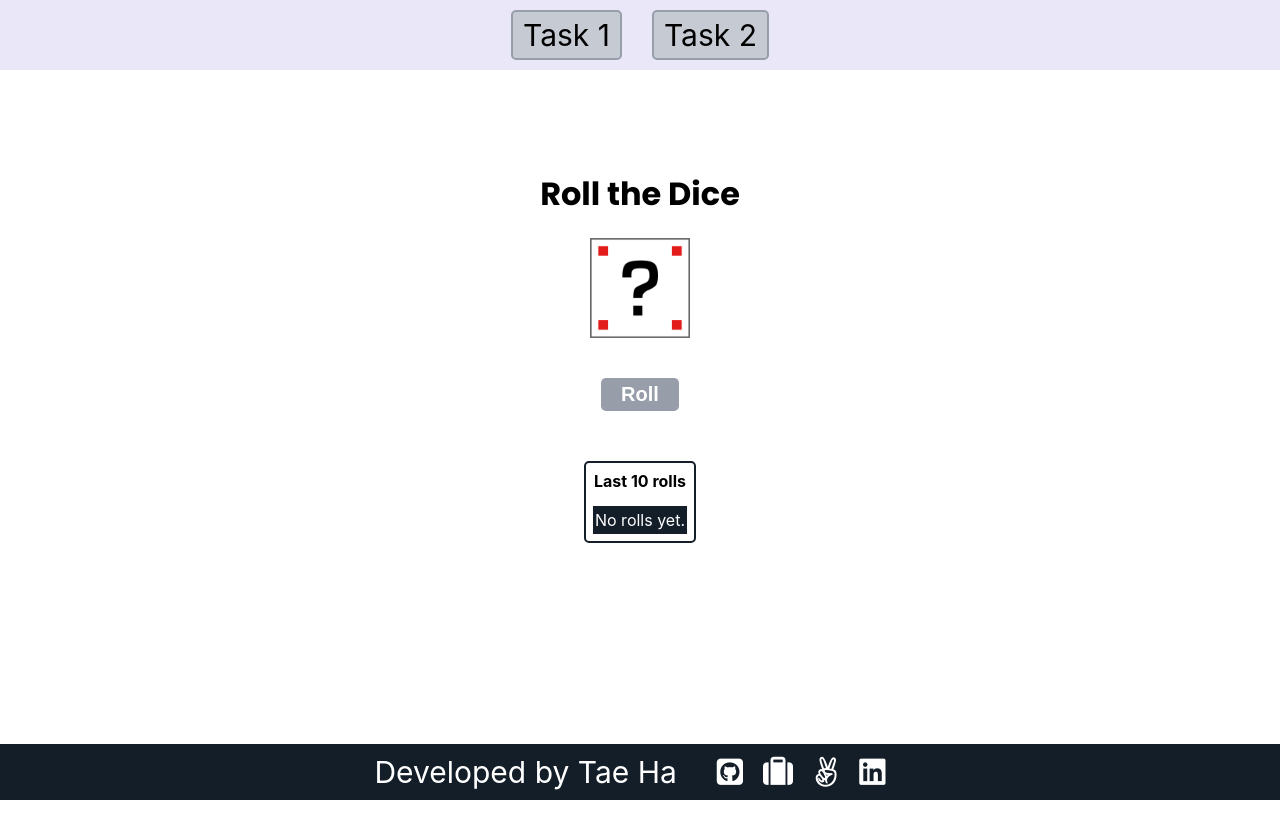
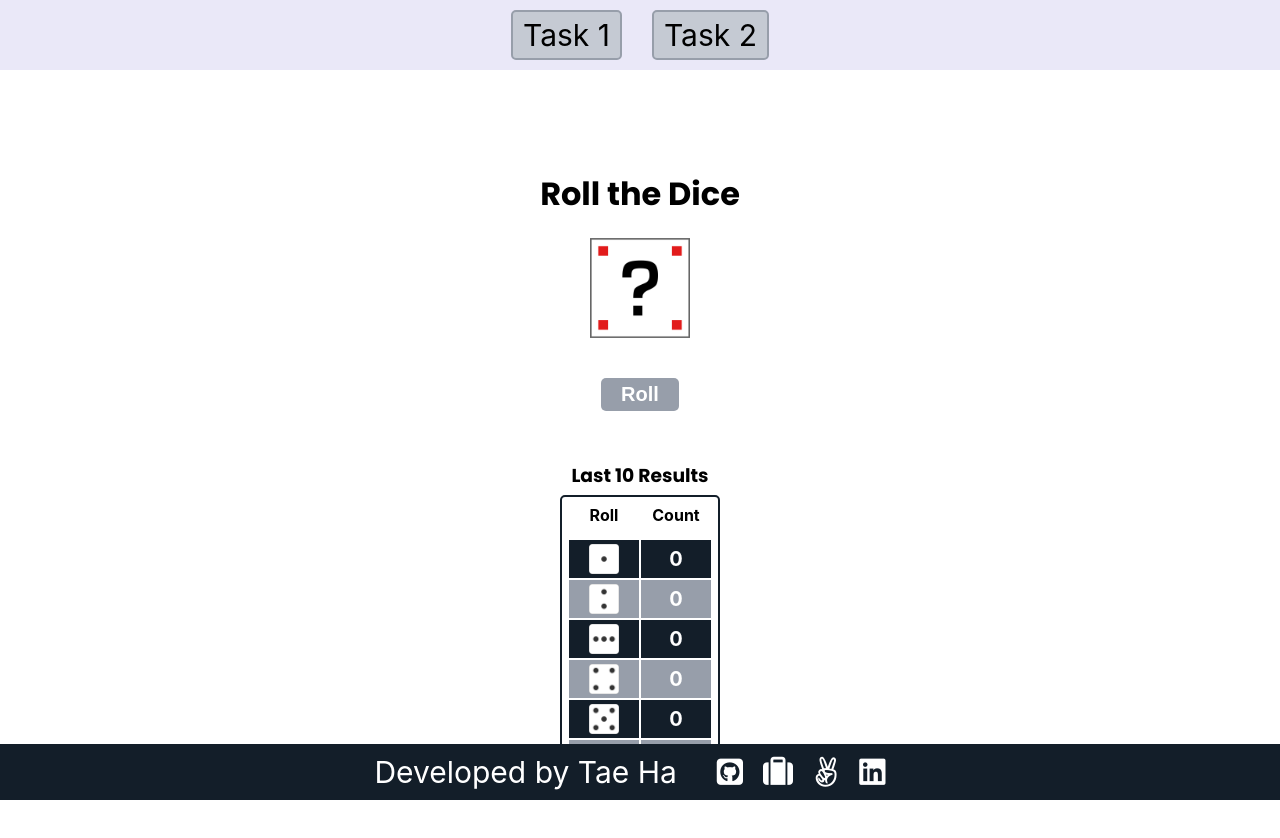
Before and after one commit to taeinha/pnp_tasks_taeha, a React (Create React App) app: page / in a window 1280 px wide. Shown: the top 838 px of the page. Before the commit the page ends 800 px from the top, so only its background shows below. Built offline with nearby package versions, Linux system fonts and the light colour scheme.

Commit message:
Update dice table to properly reflect tasks to show counts of each rolls of the dice

```diff
--- a/package.json
+++ b/package.json
@@ -8,7 +8,6 @@
     "gh-pages": "^3.1.0",
     "react": "^17.0.1",
     "react-dom": "^17.0.1",
-    "react-router-dom": "^5.2.0",
     "react-scripts": "3.4.4"
   },
   "scripts": {
--- a/src/App.js
+++ b/src/App.js
@@ -1,21 +1,23 @@
-import React from 'react';
-import { Switch, Route, withRouter } from 'react-router-dom';
+import React, { useState } from 'react';
 import ChangeString from './components/ChangeString';
 import Dice from './components/Dice';
 import Footer from './components/Footer';
 import NavBar from './components/NavBar';
 
 function App() {
+
+  const [ step, setStep ] = useState(1);
+
   return (
     <div className="App">
-      <NavBar />
-      <Switch>
-        <Route exact path="/pnp_tasks_taeha/task-two" component={ChangeString} />
-        <Route path="/" component={Dice} />
-      </Switch>
+      <NavBar setStep={setStep} />
+
+      {step === 1 && <Dice />}
+      {step === 2 && <ChangeString />}
+
       <Footer />
     </div>
   );
 }
 
-export default withRouter(App);
+export default App;
--- a/src/components/Dice.jsx
+++ b/src/components/Dice.jsx
@@ -12,35 +12,52 @@ const Dice = props => {
   const [state, setState] = useState({
     rolling: false,
     results: [],
+    counts: {
+      1: 0,
+      2: 0,
+      3: 0,
+      4: 0,
+      5: 0,
+      6: 0
+    }
   });
-  const { results, rolling } = state;
+  const { results, rolling, counts } = state;
 
   const roll = async () => {
     if (rolling) return;
     let result = Math.floor(Math.random() * 6) + 1;
-    await setState({ rolling: true, results });
-    await setTimeout(() => setState({
-      results: [ result, ...results.slice(0, 9) ],
+    await setState({ rolling: true, results, counts });
+    await setTimeout(() => addResult(result), 2000);
+  };
+
+  const addResult = (roll) => {
+    const newResults = Object.assign(results);
+    const newCounts = Object.assign(counts);
+
+    if (newResults.length >= 10) {
+      newCounts[newResults.pop()]--;
+    }
+
+    newResults.unshift(roll);
+    newCounts[roll]++;
+
+    setState({
+      results: newResults,
       rolling: false,
-    }), 2000);
-
+      counts: newCounts
+    });
   };
 
   const tableResults = () => {
-    return results.length > 0 ? (
+    return (
       <>
-        { results.map((num, i) => (
+        { Object.keys(counts).map((roll, i) => (
           <tr key={`result-${i}`}>
-            <td>
-              <img src={diceAssets[num]} alt="dice"/> {num}
-            </td>
+            <td><img src={diceAssets[roll]} alt="dice"/></td>
+            <td className="dice-counts">{counts[roll]}</td>
           </tr>
         )) }
       </>
-    ) : (
-      <tr>
-        <td>No rolls yet.</td>
-      </tr>
     );
   };
 
@@ -58,8 +75,8 @@ const Dice = props => {
   return (
     <div className='dice-container'>
       <h1>Roll the Dice</h1>
-      <img src={renderDice()} className='dice-image' alt="dice"/>
       <div className='dice-top'>
+        <img src={renderDice()} className='dice-image' alt="dice"/>
         <button
           onClick={roll}
         >
@@ -68,10 +85,12 @@ const Dice = props => {
       </div>
 
       <div className='dice-bottom'>
+        <h3>Last 10 Results</h3>
         <table className='dice-table'>
           <thead>
             <tr>
-              <th>Last 10 rolls</th>
+              <th>Roll</th>
+              <th>Count</th>
             </tr>
           </thead>
           <tbody>
--- a/src/components/NavBar.jsx
+++ b/src/components/NavBar.jsx
@@ -1,17 +1,16 @@
 import React from 'react';
-import { withRouter } from "react-router-dom";
 
-const NavBar = props => {
+const NavBar = ({ setStep }) => {
   return (
     <div className='nav-bar-container'>
       <div
-        onClick={() => props.history.push('/pnp_tasks_taeha/')}
+        onClick={() => setStep(1)}
         className='nav-bar-task-one'
       >
         Task 1
       </div>
       <div
-        onClick={() => props.history.push('/pnp_tasks_taeha/task-two')}
+        onClick={() => setStep(2)}
         className='nav-bar-task-two'
       >
         Task 2
@@ -20,4 +19,4 @@ const NavBar = props => {
   )
 };
 
-export default withRouter(NavBar);
+export default NavBar;
--- a/src/index.js
+++ b/src/index.js
@@ -1,14 +1,11 @@
 import React from 'react';
 import ReactDOM from 'react-dom';
-import { BrowserRouter as Router } from 'react-router-dom';
 import App from './App';
 import './styles/index.css';
 
 ReactDOM.render(
   <React.StrictMode>
-    <Router>
       <App />
-    </Router>
   </React.StrictMode>,
   document.getElementById('root')
 );
--- a/src/styles/dice.css
+++ b/src/styles/dice.css
@@ -37,6 +37,13 @@
 
 .dice-bottom {
   margin-top: 50px;
+  display: flex;
+  flex-direction: column;
+  align-items: center;
+}
+
+.dice-bottom > h3 {
+  margin-bottom: 5px;
 }
 
 .dice-table {
@@ -50,17 +57,20 @@
 }
 
 .dice-table td {
+  padding: 4px 0;
   text-align: center;
-  display: flex;
-  justify-content: center;
-  align-items: center;
-  padding: 4px 0;
+  width: 70px;
 }
 
 .dice-table td > img {
   width: 30px;
   height: 30px;
-  margin-right: 12px;
+  margin: 0 auto;
+}
+
+.dice-counts {
+  font-weight: bold;
+  font-size: 20px;
 }
 
 .dice-table tbody:before {
```
Also changed, not shown: 1 other file (tests, documents, lock files or other folders).
